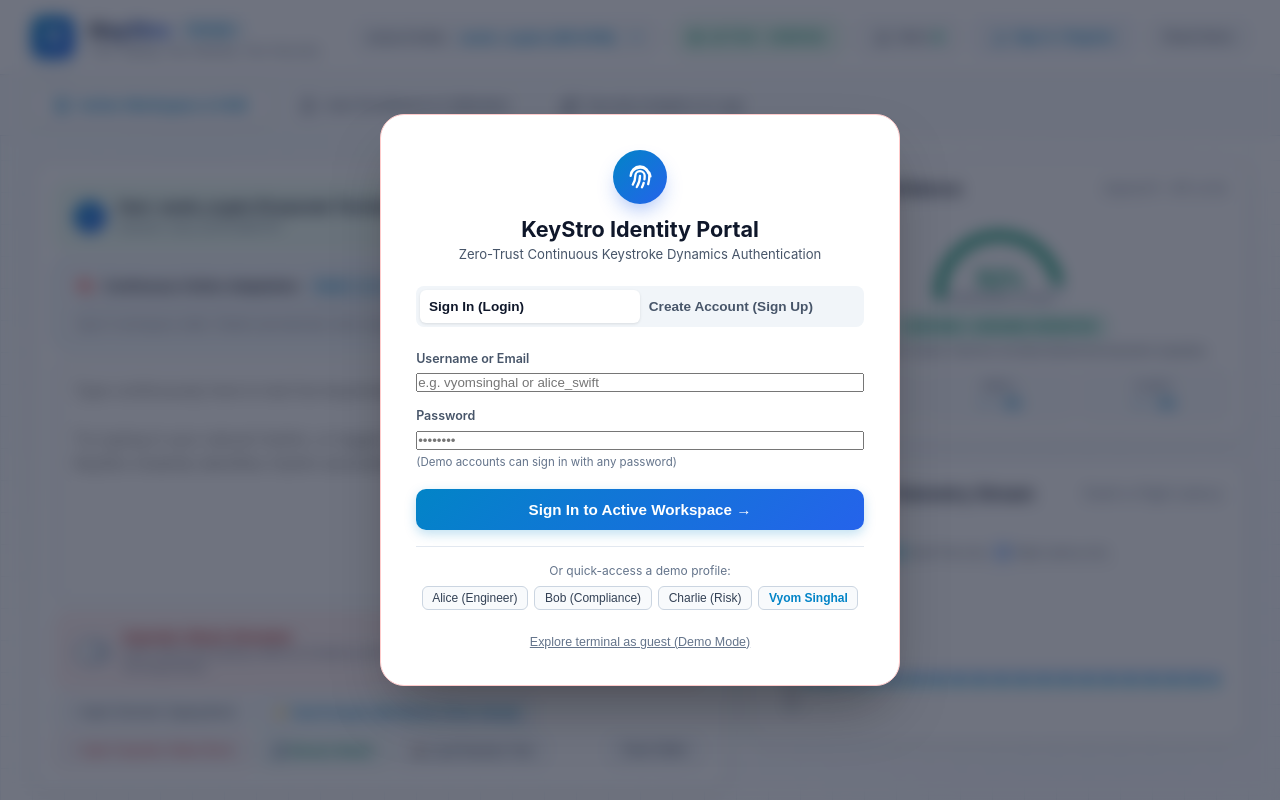
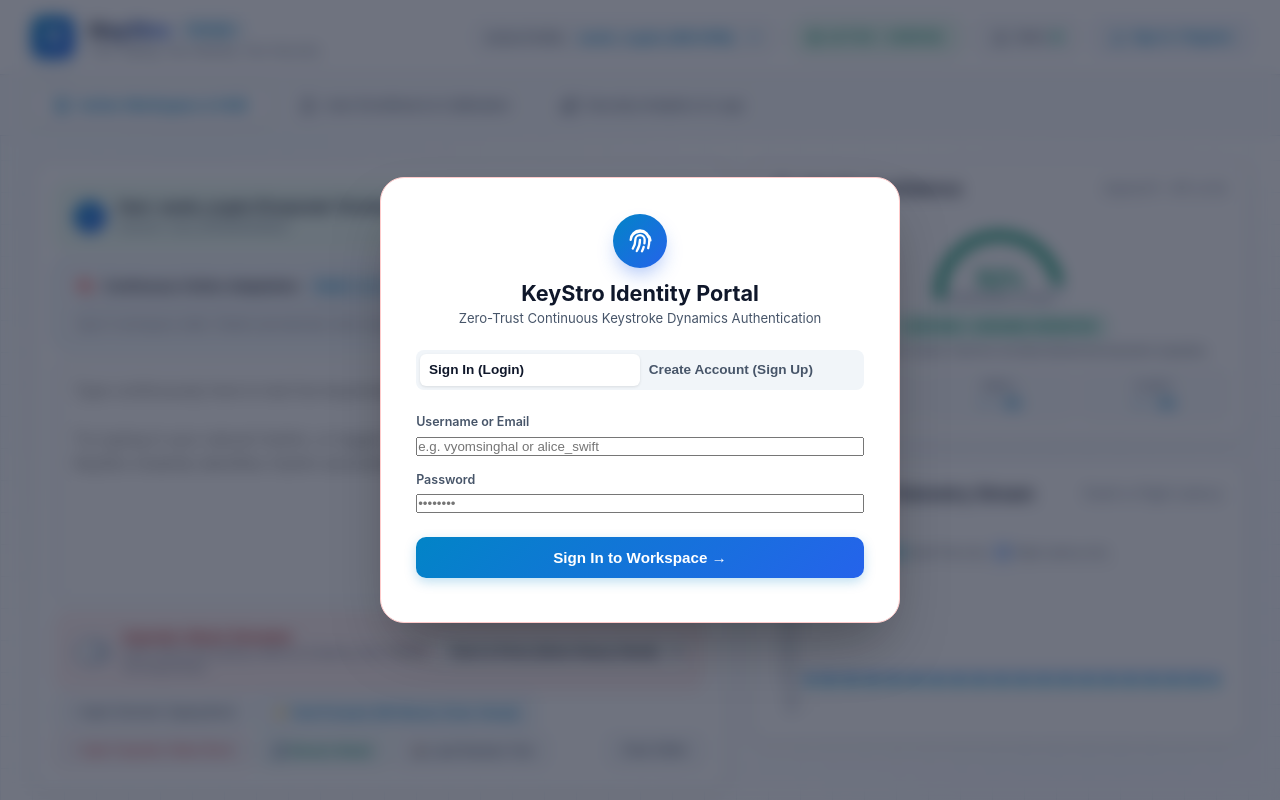
Before and after one commit to Vyom1826/keystro, a Flask app: page / in a window 1280 px wide. Run offline with Flask 3, Linux system fonts and the light colour scheme; data comes from the database, SQL or seed files in the repository; both versions use the stored data as it was after the commit.

Commit message:
feat: remove demo buttons and enforce strict user existence check on sign up

```diff
--- a/backend/core/database.py
+++ b/backend/core/database.py
@@ -245,8 +245,8 @@ def hash_password(password: str) -> str:
 def register_user(username: str, full_name: str, email: str, phone: str, password: str) -> dict:
     """
     Registers a new user account with personal details.
-    Initial status is 'pending_enrollment' until typing calibration passages are completed.
-    Also links email and phone to alert settings.
+    Checks the database to verify if user already exists (by username, email, or phone).
+    If user already exists, returns an error. Otherwise creates a new profile with status 'pending_enrollment'.
     """
     username = (username or "").strip()
     full_name = (full_name or "").strip()
@@ -260,32 +260,37 @@ def register_user(username: str, full_name: str, email: str, phone: str, passwor
     conn = get_db()
     cursor = conn.cursor()
 
-    # Check if username exists with a password already
-    cursor.execute("SELECT username, password_hash, status FROM users WHERE LOWER(username) = LOWER(?)", (username,))
-    existing = cursor.fetchone()
-    if existing and existing["password_hash"]:
+    # 1. Check if username already exists in database
+    cursor.execute("SELECT username, email, phone FROM users WHERE LOWER(username) = LOWER(?)", (username,))
+    existing_user = cursor.fetchone()
+    if existing_user:
         conn.close()
-        return {"success": False, "error": f"Username '{username}' is already registered. Please sign in."}
+        return {"success": False, "error": f"An account with username '{username}' already exists. Please sign in."}
 
+    # 2. Check if email already exists
+    if email:
+        cursor.execute("SELECT username FROM users WHERE email != '' AND LOWER(email) = LOWER(?)", (email,))
+        existing_email = cursor.fetchone()
+        if existing_email:
+            conn.close()
+            return {"success": False, "error": f"An account with email '{email}' already exists. Please sign in."}
+
+    # 3. Check if phone already exists
+    if phone:
+        cursor.execute("SELECT username FROM users WHERE phone != '' AND phone = ?", (phone,))
+        existing_phone = cursor.fetchone()
+        if existing_phone:
+            conn.close()
+            return {"success": False, "error": f"An account with phone number '{phone}' already exists. Please sign in."}
+
+    # 4. User does not exist -> Create new user profile
     pwd_hash = hash_password(password) if password else ""
     now = datetime.now(timezone.utc).isoformat()
 
-    if existing:
-        cursor.execute("""
-            UPDATE users
-            SET full_name = ?,
-                email = ?,
-                phone = ?,
-                password_hash = ?,
-                status = CASE WHEN status = 'enrolled' THEN 'enrolled' ELSE 'pending_enrollment' END
-            WHERE LOWER(username) = LOWER(?)
-        """, (full_name, email, phone, pwd_hash, username))
-    else:
-        cursor.execute("""
-            INSERT INTO users (username, full_name, email, phone, password_hash, created_at, status, model_version, total_samples)
-            VALUES (?, ?, ?, ?, ?, ?, 'pending_enrollment', 'v1.0', 0)
-        """, (username, full_name, email, phone, pwd_hash, now))
-
+    cursor.execute("""
+        INSERT INTO users (username, full_name, email, phone, password_hash, created_at, status, model_version, total_samples)
+        VALUES (?, ?, ?, ?, ?, ?, 'pending_enrollment', 'v1.0', 0)
+    """, (username, full_name, email, phone, pwd_hash, now))
     conn.commit()
 
     # Auto-link alert preferences if email/phone provided
--- a/frontend/static/js/app.js
+++ b/frontend/static/js/app.js
@@ -31,7 +31,6 @@ document.addEventListener('DOMContentLoaded', () => {
     initImposterControls();
     initMfaModal();
     initAlertSettingsModal();
-    initResetButton();
 
     // Fetch enrolled users and start initial session
     loadUsers();
@@ -43,7 +42,8 @@ document.addEventListener('DOMContentLoaded', () => {
 function initAuthPortal() {
     const modal = document.getElementById('authWelcomeModal');
     const openBtn = document.getElementById('openAuthModalBtn');
-    const skipBtn = document.getElementById('skipAuthBtn');
+    const closeBtn = document.getElementById('closeAuthModalBtn');
+    const closeRow = document.getElementById('closeAuthModalRow');
     const tabSignIn = document.getElementById('authTabSignIn');
     const tabSignUp = document.getElementById('authTabSignUp');
     const formSignIn = document.getElementById('authSignInForm');
@@ -116,9 +116,12 @@ function initAuthPortal() {
     openBtn?.addEventListener('click', () => {
         modal.classList.add('active');
         if (banner) banner.style.display = 'none';
+        if (closeRow) {
+            closeRow.style.display = State.authenticatedUser ? 'block' : 'none';
+        }
     });
 
-    skipBtn?.addEventListener('click', () => {
+    closeBtn?.addEventListener('click', () => {
         modal.classList.remove('active');
     });
 
@@ -258,20 +261,6 @@ function initAuthPortal() {
             submitRegisterBtn.disabled = false;
             submitRegisterBtn.textContent = 'Create Account & Proceed to Biometric Enrollment →';
         }
-    });
-
-    // Quick demo 1-click logins
-    document.querySelectorAll('.demo-quick-btn').forEach(btn => {
-        btn.addEventListener('click', async () => {
-            const user = btn.getAttribute('data-user');
-            if (user) {
-                const idEl = document.getElementById('loginIdentifier');
-                const pwdEl = document.getElementById('loginPassword');
-                if (idEl) idEl.value = user;
-                if (pwdEl) pwdEl.value = 'demo123';
-                submitLoginBtn.click();
-            }
-        });
     });
 }
 
@@ -875,19 +864,3 @@ async function loadMetrics() {
         console.error('Failed to load metrics:', e);
     }
 }
-
-// -------------------------------------------------------------
-// Demo Reset Handler
-// -------------------------------------------------------------
-function initResetButton() {
-    document.getElementById('resetDemoBtn')?.addEventListener('click', async () => {
-        if (!confirm('Reset verification logs and database?')) return;
-        try {
-            await fetch('/api/reset', { method: 'POST' });
-            alert('Database reset. Re-seeding baseline profiles...');
-            window.location.reload();
-        } catch (e) {
-            console.error('Reset failed:', e);
-        }
-    });
-}
--- a/frontend/templates/index.html
+++ b/frontend/templates/index.html
@@ -57,10 +57,6 @@
           <path stroke-linecap="round" stroke-linejoin="round" stroke-width="2" d="M16 7a4 4 0 11-8 0 4 4 0 018 0zM12 14a7 7 0 00-7 7h14a7 7 0 00-7-7z" />
         </svg>
         <span id="navAuthLabel">Sign In / Register</span>
-      </button>
-
-      <button id="resetDemoBtn" class="btn-secondary" title="Reset Logs and Database">
-        Reset Demo
       </button>
     </div>
   </header>
@@ -687,26 +683,14 @@
           <label style="display: block; font-size: 0.78rem; font-weight: 600; color: var(--text-secondary); margin-bottom: 0.35rem;">Username or Email</label>
           <input type="text" id="loginIdentifier" class="form-input" placeholder="e.g. vyomsinghal or alice_swift" style="width: 100%;">
         </div>
-        <div style="margin-bottom: 1.25rem;">
+        <div style="margin-bottom: 1.5rem;">
           <label style="display: block; font-size: 0.78rem; font-weight: 600; color: var(--text-secondary); margin-bottom: 0.35rem;">Password</label>
           <input type="password" id="loginPassword" class="form-input" placeholder="••••••••" style="width: 100%;">
-          <div style="font-size: 0.72rem; color: var(--text-muted); margin-top: 0.3rem;">(Demo accounts can sign in with any password)</div>
         </div>
 
-        <button type="button" id="submitLoginBtn" class="btn-primary" style="width: 100%; justify-content: center; padding: 0.75rem; font-size: 0.95rem; margin-bottom: 1rem;">
-          Sign In to Active Workspace &rarr;
+        <button type="button" id="submitLoginBtn" class="btn-primary" style="width: 100%; justify-content: center; padding: 0.75rem; font-size: 0.95rem; margin-bottom: 0.5rem;">
+          Sign In to Workspace &rarr;
         </button>
-
-        <!-- Quick 1-Click Demo Profiles -->
-        <div style="border-top: 1px solid var(--border-color); padding-top: 1rem; margin-top: 1rem;">
-          <div style="font-size: 0.75rem; color: var(--text-muted); margin-bottom: 0.5rem; text-align: center;">Or quick-access a demo profile:</div>
-          <div style="display: flex; gap: 0.4rem; flex-wrap: wrap; justify-content: center;">
-            <button type="button" class="btn-secondary demo-quick-btn" data-user="alice_swift" style="font-size: 0.75rem; padding: 0.25rem 0.6rem;">Alice (Engineer)</button>
-            <button type="button" class="btn-secondary demo-quick-btn" data-user="bob_deliberate" style="font-size: 0.75rem; padding: 0.25rem 0.6rem;">Bob (Compliance)</button>
-            <button type="button" class="btn-secondary demo-quick-btn" data-user="charlie_analyst" style="font-size: 0.75rem; padding: 0.25rem 0.6rem;">Charlie (Risk)</button>
-            <button type="button" class="btn-secondary demo-quick-btn" data-user="Vyom Singhal" style="font-size: 0.75rem; padding: 0.25rem 0.6rem; color: var(--accent-cyan); font-weight: 600;">Vyom Singhal</button>
-          </div>
-        </div>
       </div>
 
       <!-- ------------------------------------------------------------- -->
@@ -714,7 +698,7 @@
       <!-- ------------------------------------------------------------- -->
       <div id="authSignUpForm" style="display: none;">
         <div style="background: #f0fdf4; border: 1px solid #bbf7d0; border-radius: 6px; padding: 0.65rem 0.85rem; font-size: 0.78rem; color: #166534; margin-bottom: 1rem;">
-          💡 <strong>Biometric Enrollment Pipeline:</strong> After filling in your details, you will type 3 short calibration passages to enroll your personal keystroke rhythm.
+          💡 <strong>Biometric Enrollment Pipeline:</strong> After creating your profile, you will type 3 short calibration passages to enroll your personal keystroke rhythm.
         </div>
 
         <div style="display: grid; grid-template-columns: 1fr 1fr; gap: 0.75rem; margin-bottom: 0.75rem;">
@@ -750,10 +734,10 @@
         </button>
       </div>
 
-      <!-- Close / Skip Button -->
-      <div style="text-align: center; margin-top: 1.25rem;">
-        <button type="button" id="skipAuthBtn" style="background: none; border: none; font-size: 0.78rem; color: var(--text-muted); cursor: pointer; text-decoration: underline;">
-          Explore terminal as guest (Demo Mode)
+      <!-- Close Link (shown when user opens from top nav) -->
+      <div id="closeAuthModalRow" style="text-align: center; margin-top: 1.25rem; display: none;">
+        <button type="button" id="closeAuthModalBtn" style="background: none; border: none; font-size: 0.8rem; color: var(--text-secondary); cursor: pointer; text-decoration: underline;">
+          Return to Workspace
         </button>
       </div>
 
```
Also changed, not shown: keystro.db, 4 other files.
